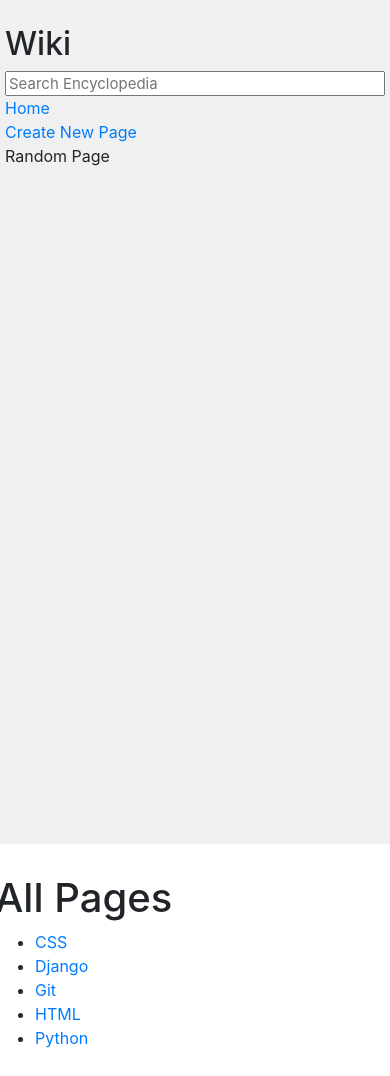
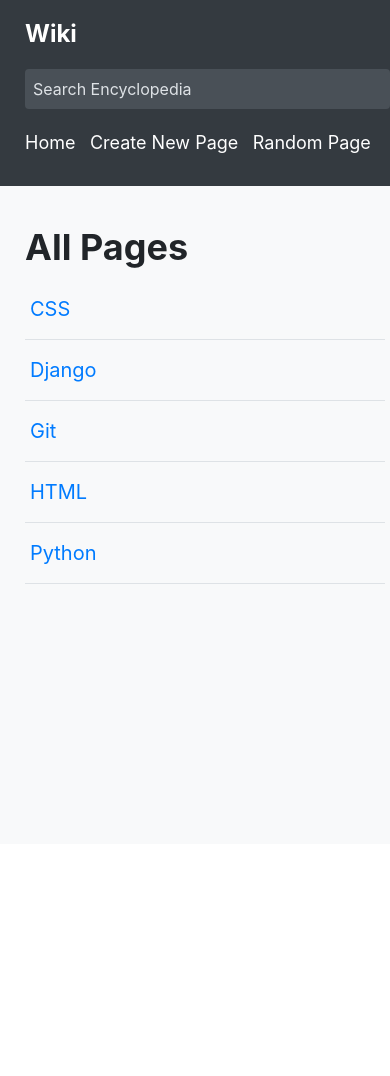
Before and after one commit to Hussein-Abbas/Wiki, a Django app: page / in a window 390 px wide. After the commit the page ends 584 px from the top, so only its background shows below. Run offline with Django 3.2, Linux system fonts and the light colour scheme; some libraries are stand-ins or nearby versions.

Commit message:
improve style of projcet, sidebar and improve responsive of them

```diff
--- a/encyclopedia/static/encyclopedia/styles.css
+++ b/encyclopedia/static/encyclopedia/styles.css
@@ -1,6 +1,7 @@
 body {
     margin: 0;
-    background-color: white;
+    background-color: #f8f9fa;
+    overflow-x: hidden;
 }
 
 code {
@@ -32,22 +33,110 @@ textarea {
     font-size: 25px;
 }
 
-.main {
-    padding: 10px;
+.sidebar {
+    background-color: #343a40;
+    color: #ffffff; /* White text */
+    padding: 20px 15px 20px 40px;
+    min-height: 100vh;
+}
+
+.sidebar h2 {
+    font-size: 24px;
+    font-weight: bold;
+    margin-bottom: 20px;
+    color: #ffffff;
+}
+
+.sidebar form {
+    margin-bottom: 20px;
 }
 
 .search {
     width: 100%;
-    font-size: 15px;
-    line-height: 15px;
+    padding: 8px;
+    border: none;
+    outline: none;
+    border-radius: 4px;
+    color: #ffffff;
+    background-color: #495057;
 }
 
-.sidebar {
-    background-color: #f0f0f0;
-    height: 100vh;
-    padding: 20px;
+.search::placeholder {
+    color: #dee2e6;
 }
 
-.sidebar h2 {
-    margin-top: 5px;
+.sidebar ul {
+    list-style: none;
+    padding: 0;
+    margin: 0;
 }
+
+.sidebar li {
+    margin-bottom: 10px;
+}
+
+.sidebar a {
+    color: #ffffff;
+    text-decoration: none;
+    font-size: 18px;
+    transition: color 0.3s;
+}
+
+.sidebar a:hover {
+    color: #0056b3;
+}
+
+.main {
+    padding: 20px;
+    overflow-y: auto;
+}
+
+.main h1 {
+    font-size: 36px;
+    font-weight: bold;
+    margin-bottom: 20px;
+    color: #212529;
+}
+
+.main ul {
+    list-style: none;
+    padding: 0;
+    margin-top: 20px;
+}
+
+.main ul li {
+    margin-bottom: 10px;
+    border-bottom: 1px solid #dee2e6;
+    padding-bottom: 10px;
+}
+
+.main ul li a {
+    color: #007bff;
+    text-decoration: none;
+    font-size: 20px;
+    transition: color 0.3s;
+    display: inline-block;
+    width: 100%;
+    padding: 5px;
+}
+
+.main ul li a:hover {
+    color: #0056b3;
+}
+
+@media screen and (max-width: 768px) {
+    .sidebar {
+        min-height: fit-content;
+    }
+
+    .sidebar ul li {
+        display: inline-block;
+        flex: 1;
+        width: fit-content;
+        margin-right: 10px;
+    }
+
+    .main {
+        margin-left: 20px;
+    }
+}
--- a/encyclopedia/templates/encyclopedia/layout.html
+++ b/encyclopedia/templates/encyclopedia/layout.html
@@ -10,24 +10,20 @@
     </head>
     <body>
         <div class="row">
-            <div class="sidebar col-lg-2 col-md-3">
+            <div class="sidebar col-lg-3 col-md-4">
                 <h2>Wiki</h2>
                 <form action="{% url 'search' %}">
                     <input class="search" type="text" name="q" placeholder="Search Encyclopedia">
                 </form>
-                <div>
-                    <a href="{% url 'index' %}">Home</a>
-                </div>
-                <div>
-                    <a href="{% url 'newpage' %}">Create New Page</a>
-                </div>
-                <div>
-                    Random Page
-                </div>
+                <ul>
+                    <a href="{% url 'index' %}"><li>Home</li></a>
+                    <a href="{% url 'newpage' %}"><li>Create New Page</li></a>
+                    <a href=""><li>Random Page</li></a>
+                </ul>
                 {% block nav %}
                 {% endblock %}
             </div>
-            <div class="main col-lg-10 col-md-9">
+            <div class="main col-lg-9 col-md-8">
                 {% block body %}
                 {% endblock %}
             </div>
```
